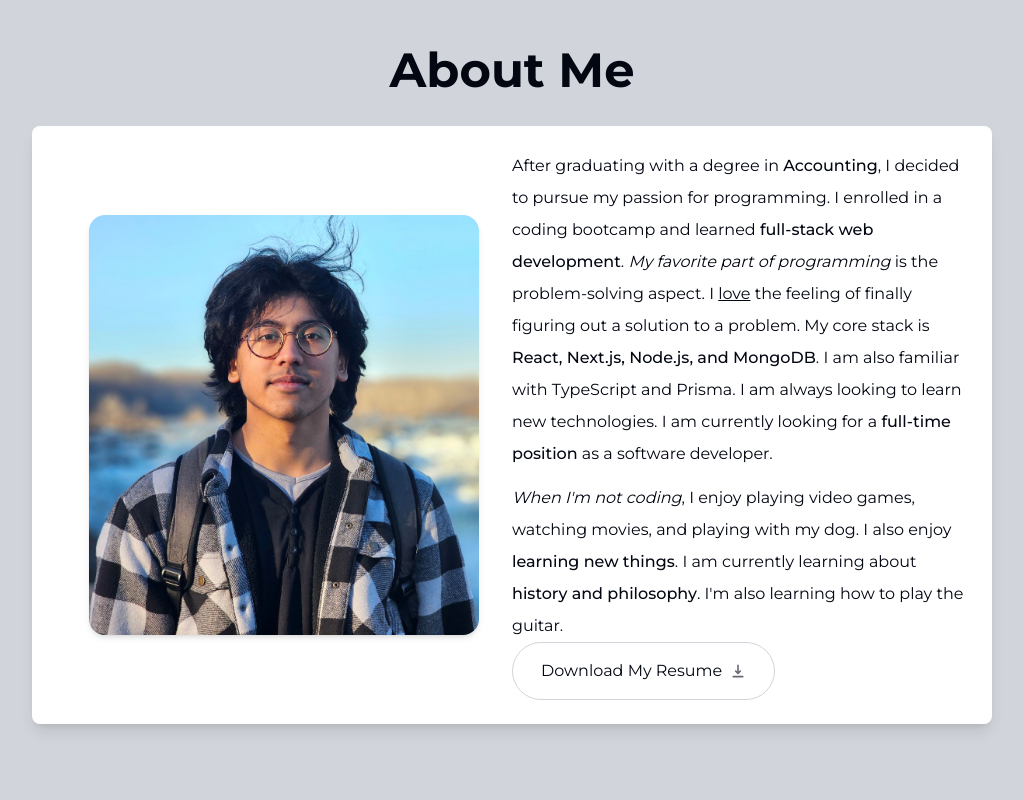
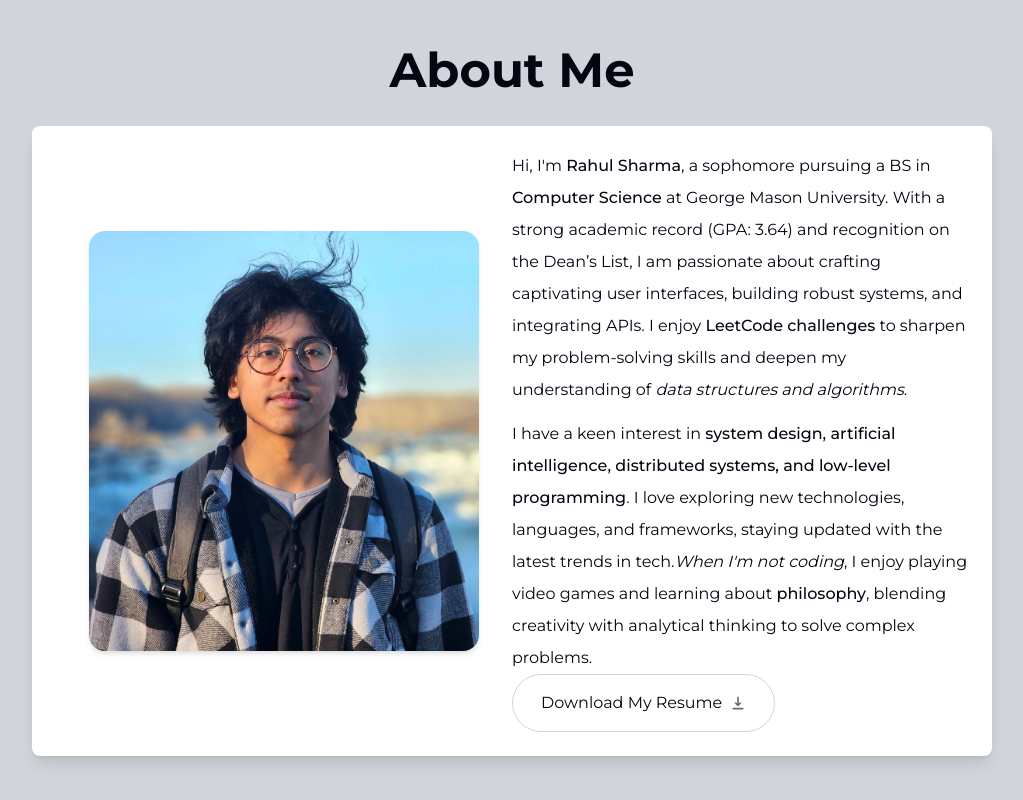
Before and after one commit to rahul-sharma-cs/portfolio, a Next.js app: page / in a window 1280 px wide. Shown: the part 2350-3150 px from the top of the page, without its empty margins (128-1151 px from the left). Built offline with nearby package versions, Linux system fonts and the light colour scheme.

Commit message:
Update about.tsx

```diff
--- a/components/about.tsx
+++ b/components/about.tsx
@@ -53,33 +53,21 @@ export default function About() {
 
         {/* Right Part: Description */}
         <div className="sm:w-1/2 text-left leading-8">
-          <p className="mb-3">
-            After graduating with a degree in{" "}
-            <span className="font-medium">Accounting</span>, I decided to pursue
-            my passion for programming. I enrolled in a coding bootcamp and
-            learned{" "}
-            <span className="font-medium">full-stack web development</span>.{" "}
-            <span className="italic">My favorite part of programming</span> is
-            the problem-solving aspect. I{" "}
-            <span className="underline">love</span> the feeling of finally
-            figuring out a solution to a problem. My core stack is{" "}
-            <span className="font-medium">
-              React, Next.js, Node.js, and MongoDB
-            </span>
-            . I am also familiar with TypeScript and Prisma. I am always looking
-            to learn new technologies. I am currently looking for a{" "}
-            <span className="font-medium">full-time position</span> as a
-            software developer.
-          </p>
+        <p className="mb-3">
+          Hi, I'm <span className="font-medium">Rahul Sharma</span>, a sophomore pursuing a BS in
+          <span className="font-medium"> Computer Science</span> at George Mason University. With a strong academic record
+          (GPA: 3.64) and recognition on the Dean’s List, I am passionate about crafting captivating user interfaces, building
+          robust systems, and integrating APIs. I enjoy <span className="font-medium">LeetCode challenges</span> to sharpen my problem-solving skills
+          and deepen my understanding of <span className="italic">data structures and algorithms</span>.
+        </p>
 
-          <p>
-            <span className="italic">When I'm not coding</span>, I enjoy playing
-            video games, watching movies, and playing with my dog. I also enjoy{" "}
-            <span className="font-medium">learning new things</span>. I am
-            currently learning about{" "}
-            <span className="font-medium">history and philosophy</span>. I'm
-            also learning how to play the guitar.
-          </p>
+        <p>
+          I have a keen interest in <span className="font-medium">system design, artificial intelligence, distributed systems, and low-level programming</span>.
+          I love exploring new technologies, languages, and frameworks, staying updated with the latest trends in tech.
+          <span className="italic">When I'm not coding</span>, I enjoy playing video games and learning about
+          <span className="font-medium"> philosophy</span>, blending creativity with analytical thinking to solve complex problems.
+        </p>
+
           <a className="group bg-white px-7 py-3 inline-flex items-center gap-2 rounded-full outline-none focus:scale-110 hover:scale-110 active:scale-105 transition cursor-pointer border border-gray-300 dark:bg-white/10"
             href="/Rahul_Resume.pdf"
             download >
```
